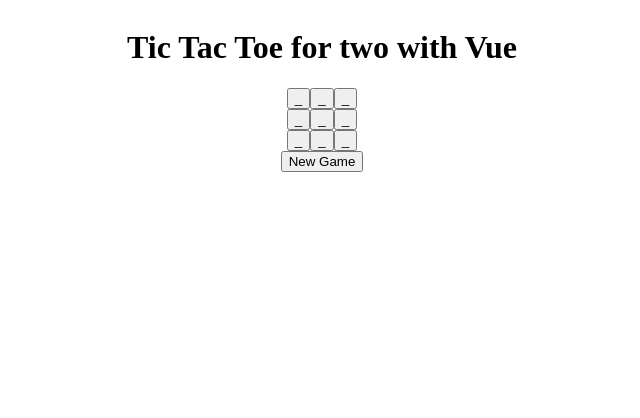
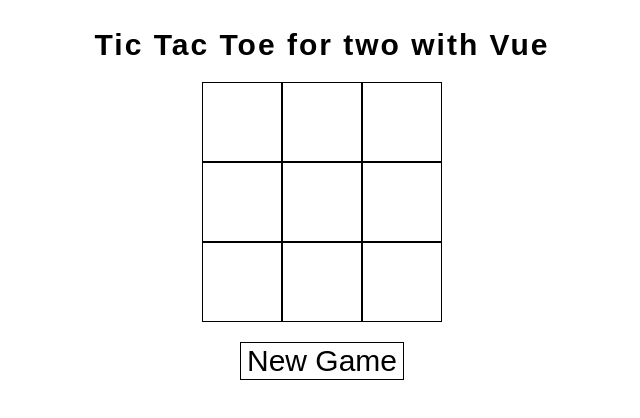
Before and after one commit to ChrisWcs/MtnJS_bv_tictactoe, a plain HTML site: page index.html in a window 1280 px wide. Shown: the whole page, without its empty margins (318-958 px from the left). Drawn offline with nearby package versions, Linux system fonts and the light colour scheme.

Commit message:
Finish Styling and change _ to spaces for empty boxes

```diff
--- a/index.html
+++ b/index.html
@@ -11,23 +11,23 @@
 <body>
     <div id="app">
         <div class="Column">
-            <h1>Tic Tac Toe for two with Vue</h1>
+            <h1 class="Title">Tic Tac Toe for two with Vue</h1>
             <div class="Row">
-                <button @click="markBoard(0,0)">{{board[0][0]}}</button>
-                <button @click="markBoard(0,1)">{{board[0][1]}}</button>
-                <button @click="markBoard(0,2)">{{board[0][2]}}</button>
+                <button class="GBtn" @click="markBoard(0,0)">{{board[0][0]}}</button>
+                <button class="GBtn" @click="markBoard(0,1)">{{board[0][1]}}</button>
+                <button class="GBtn" @click="markBoard(0,2)">{{board[0][2]}}</button>
             </div>
             <div class="Row">
-                <button @click="markBoard(1,0)">{{board[1][0]}}</button>
-                <button @click="markBoard(1,1)">{{board[1][1]}}</button>
-                <button @click="markBoard(1,2)">{{board[1][2]}}</button>
+                <button class="GBtn" @click="markBoard(1,0)">{{board[1][0]}}</button>
+                <button class="GBtn" @click="markBoard(1,1)">{{board[1][1]}}</button>
+                <button class="GBtn" @click="markBoard(1,2)">{{board[1][2]}}</button>
             </div>
             <div class="Row">
-                <button @click="markBoard(2,0)">{{board[2][0]}}</button>
-                <button @click="markBoard(2,1)">{{board[2][1]}}</button>
-                <button @click="markBoard(2,2)">{{board[2][2]}}</button>
+                <button class="GBtn" @click="markBoard(2,0)">{{board[2][0]}}</button>
+                <button class="GBtn" @click="markBoard(2,1)">{{board[2][1]}}</button>
+                <button class="GBtn" @click="markBoard(2,2)">{{board[2][2]}}</button>
             </div>
-            <button @click="newGame">New Game</button>
+            <button class="NewBtn" @click="newGame">New Game</button>
         </div>
     </div>
     <script src="index.js"></script>
--- a/index.js
+++ b/index.js
@@ -3,9 +3,9 @@ new Vue({
     data () {
         return {
             board: [
-                ["_","_","_"],
-                ["_","_","_"],
-                ["_","_","_"]
+                [" "," "," "],
+                [" "," "," "],
+                [" "," "," "]
             ],
             next: "X"
         }
@@ -28,9 +28,9 @@ new Vue({
         },
         newGame: function () {
             let temp = [
-                ["_","_","_"],
-                ["_","_","_"],
-                ["_","_","_"]
+                [" "," "," "],
+                [" "," "," "],
+                [" "," "," "]
             ];
             this.board = temp;
         }
--- a/style.css
+++ b/style.css
@@ -11,3 +11,28 @@
     justify-content: center;
     align-items: center;
 }
+
+.GBtn{
+    border: solid black 1px;
+    width: 80px;
+    height: 80px;
+    background: white;
+    font-family: Arial;
+    font-size: 30px;
+    cursor: pointer;
+}
+
+.NewBtn{
+    border: solid black 1px;
+    background: white;
+    font-family: Arial;
+    font-size: 30px;
+    cursor: pointer;
+    margin-top: 20px;
+}
+
+.Title{
+    font-family: Arial;
+    font-size: 30px;
+    letter-spacing: 2px;
+}
```
